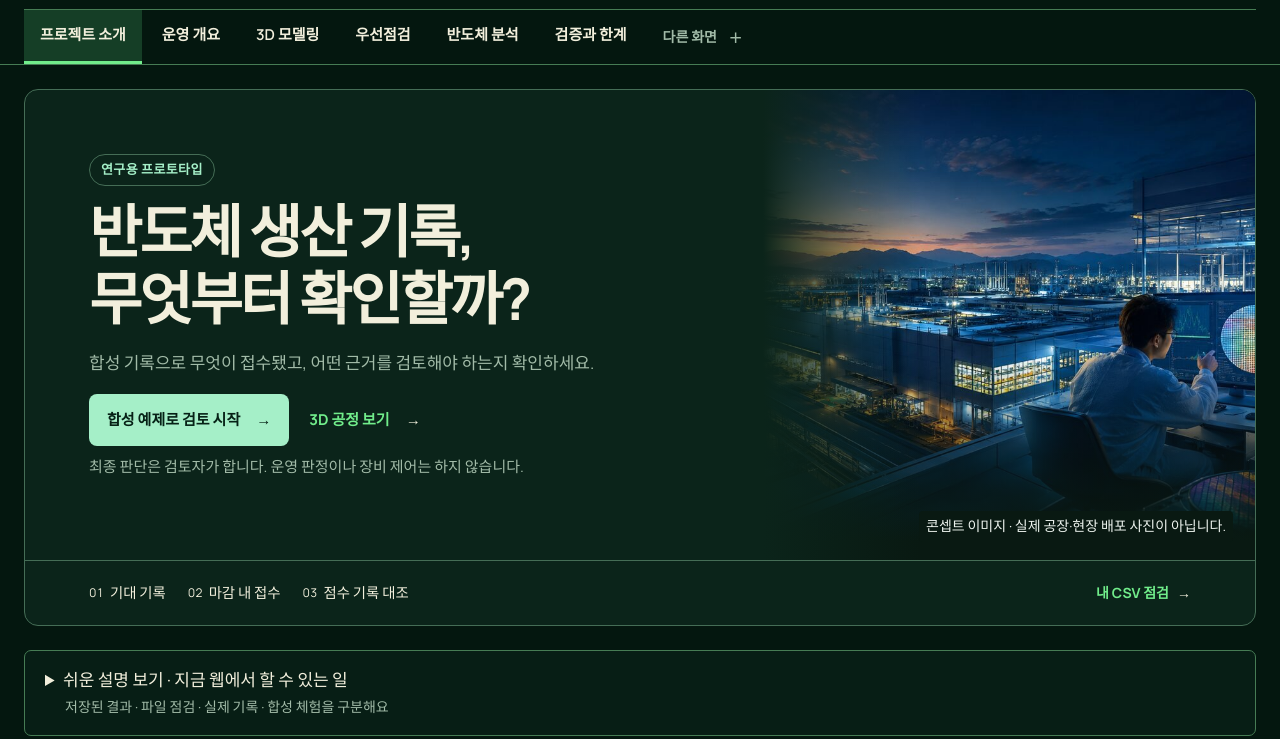
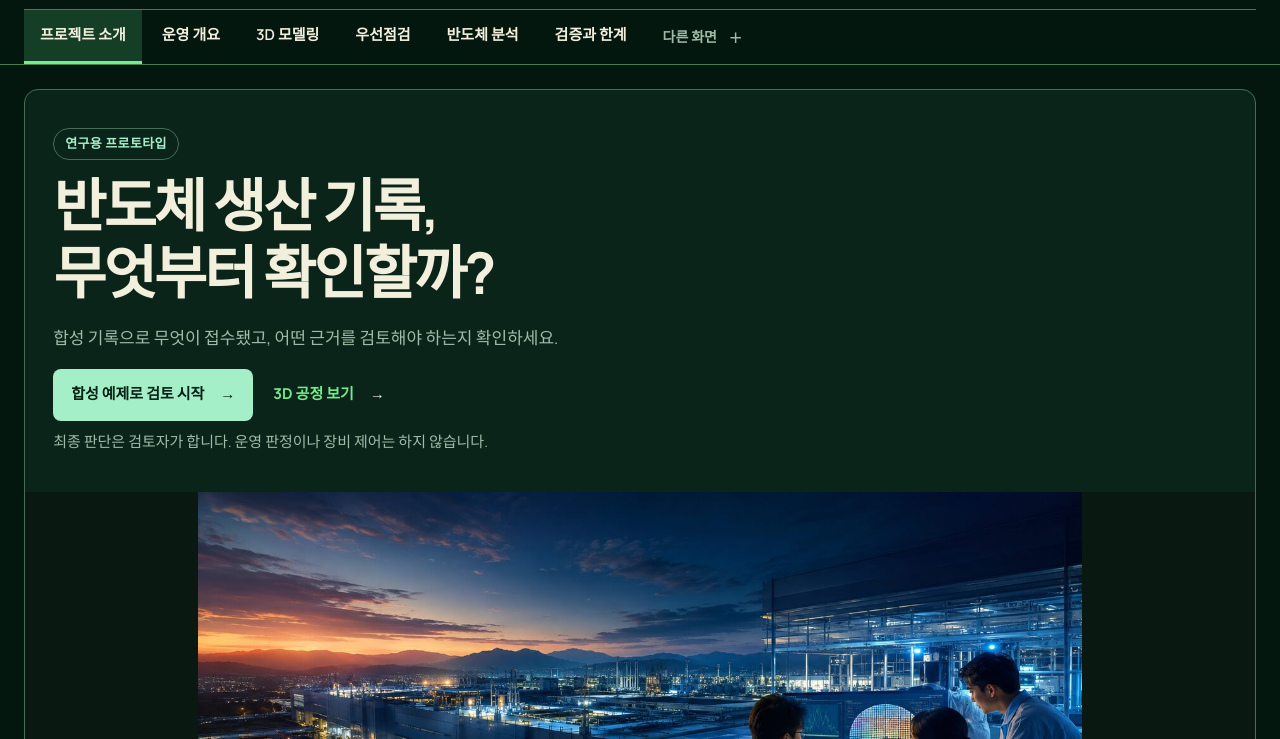
Before and after one commit to heechan9/fabguard-ai, a plain HTML site: page web/index.html in a window 1280 px wide. Shown: the part 61-800 px from the top of the page. Drawn offline with Linux system fonts and the light colour scheme.

Commit message:
Show full FabGuard homepage artwork below the headline
Implementation: OpenAI Codex

```diff
--- a/web/home-review.css
+++ b/web/home-review.css
@@ -9,8 +9,8 @@ body.command-shell .home-review-hero.project-intro.hero {
   isolation: isolate;
   position: relative;
   display: grid;
-  grid-template-columns: minmax(0, 1.2fr) minmax(0, .8fr);
-  grid-template-areas: "copy image" "foot foot";
+  grid-template-columns: minmax(0, 1fr);
+  grid-template-areas: "copy" "image" "foot";
   gap: 0;
   padding: 0;
   margin: 0 auto 24px;
@@ -44,7 +44,7 @@ body.command-shell .home-review-hero .hero-copy {
   position: relative;
   z-index: 1;
   max-width: none;
-  padding: clamp(24px, 5vw, 76px);
+  padding: clamp(24px, 3vw, 42px) clamp(18px, 2.2vw, 36px) 22px;
 }
 body.command-shell .home-review-hero .status-chip {
   color: var(--entry-accent);
@@ -66,7 +66,7 @@ body.command-shell main .home-review-hero.project-intro h1 {
   letter-spacing: -.047em;
 }
 body.command-shell .home-review-hero .lead { color: var(--entry-muted); max-width: 38ch; margin-bottom: 22px; }
-body.command-shell .home-review-hero .hero-copy .hero-actions { align-items: center; flex-direction: row; gap: 4px 20px; margin: 0; }
+body.command-shell .home-review-hero .hero-copy .hero-actions { align-items: center; flex-direction: row; flex-wrap: wrap; gap: 4px 20px; margin: 0; }
 body.command-shell .home-review-hero .hero-actions .home-review-primary.button {
   min-height: 52px;
   padding: 12px 17px;
@@ -92,20 +92,25 @@ body.command-shell .home-review-hero.project-intro .home-fab-visual.hero-visual
   border: 0;
   border-radius: 0;
   box-shadow: none;
+  background: #091912;
 }
-body.command-shell .home-review-hero .home-fab-visual .visual-shade {
-  position: absolute;
-  inset: 0;
-  background: linear-gradient(90deg, var(--entry-fill), transparent 32%), linear-gradient(0deg, #091912 4%, transparent 43%);
+body.command-shell .home-review-hero .home-fab-visual img {
+  position: static;
+  display: block;
+  width: auto;
+  height: auto;
+  max-width: 100%;
+  max-height: min(58svh, 560px);
+  margin: 0 auto;
+  object-fit: contain;
 }
+body.command-shell .home-review-hero .home-fab-visual .visual-shade { display: none; }
 body.command-shell .home-review-hero .home-fab-visual figcaption {
-  left: auto;
-  max-width: calc(100% - 44px);
-  padding: 4px 7px;
+  position: static;
+  padding: 6px clamp(18px, 2.2vw, 36px);
   color: #edf3ee;
   background: #091912;
-  border-radius: 4px;
-  text-align: right;
+  text-align: left;
 }
 body.command-shell .home-review-foot {
   grid-area: foot;
@@ -136,13 +141,9 @@ body.command-shell .home-review-evidence :is(.intro-boundary,.intro-failure,.por
 body.command-shell .home-evidence-links { display: flex; flex-wrap: wrap; gap: 4px 12px; }
 body.command-shell .home-evidence-links a { display: inline-flex; align-items: center; min-height: 44px; }
 @media (max-width: 760px) {
-  body.command-shell .home-review-hero.project-intro.hero { grid-template-columns: minmax(0, 1fr); grid-template-areas: "copy" "image" "foot"; }
   body.command-shell main .home-review-hero.project-intro h1 { font-size: clamp(28px, 8vw, 42px); }
   body.command-shell .home-review-hero .hero-copy { padding: 23px 18px 15px; }
-  body.command-shell .home-review-hero.project-intro .home-fab-visual.hero-visual { height: clamp(230px, 62vw, 270px); }
-  body.command-shell .home-review-hero .home-fab-visual img { object-position: 88% 57%; }
-  body.command-shell .home-review-hero .home-fab-visual .visual-shade { background: linear-gradient(0deg, #091912, transparent 56%); }
-  body.command-shell .home-review-hero .home-fab-visual figcaption { bottom: 8px; }
+  body.command-shell .home-review-hero .home-fab-visual img { max-height: none; }
   body.command-shell .home-review-foot { flex-wrap: wrap; }
   body.command-shell .home-review-foot ol { gap: 4px 10px; }
   body.command-shell .home-review-foot li { font-size: .8rem; }
```
